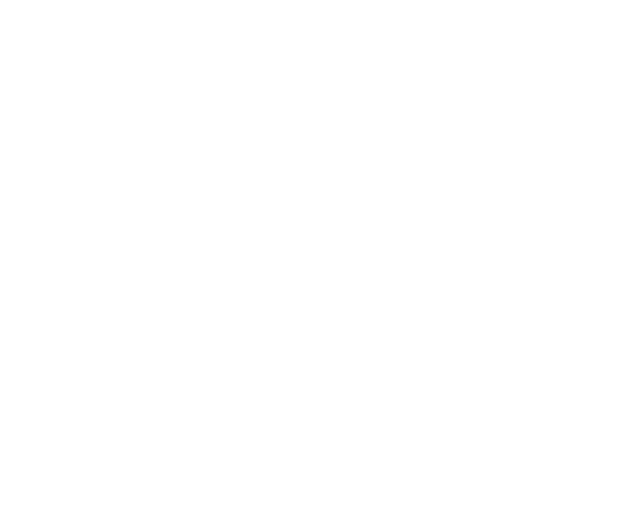
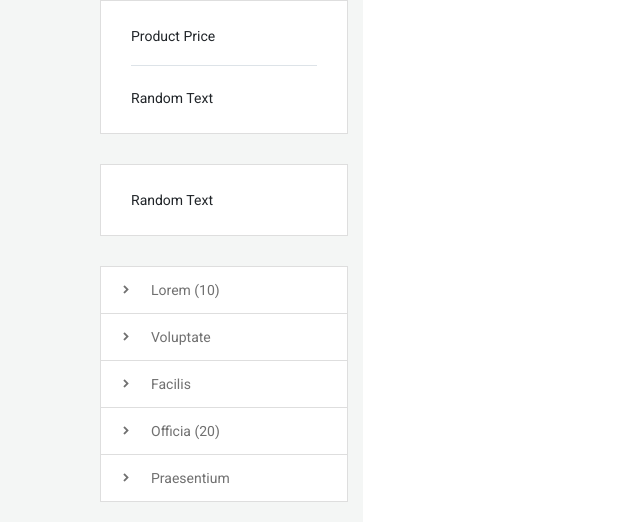
Before and after one commit to gkichan/online-market, a website: page app/aside.component.html in a window 1280 px wide. Shown: the whole page, without its empty margins (0-640 px from the left). Drawn offline with nearby package versions, Linux system fonts and the light colour scheme.

Commit message:
Добавил aside

```diff
--- a/app/aside.component.html
+++ b/app/aside.component.html
@@ -20,8 +20,70 @@
     <!-- Custom style -->
     <link rel="stylesheet" href="css/style.css">
     <link rel="stylesheet" href="css/components/aside.component.css">
+    <style>
+        body {
+            background-color: #f4f6f5;
+        }
+        .main-content {
+            background-color: #fff;
+            height: 100vh;
+        }
+    </style>
 </head>
 <body>
+    <section>
+        <div class="container d-flex">
+            <aside class="col-3">
+                <div class="aside-card">
+                    <div class="aside-card-title title-black title-md font-bold">
+                        <span>Product Price</span>
+                    </div>
+                    <!-- /.aside-card-title -->
+                    <span>Random Text</span>
+                </div>
+                <!-- /.aside-card -->
+                <div class="aside-card font-medium">
+                    <span>Random Text</span>
+                </div>
+                <!-- /.aside-card -->
+                <ul class="aside-nav font-medium">
+                    <li class="active">
+                        <a href="#">
+                            <i class="fa fa-chevron-right"></i>
+                            Lorem (10)
+                        </a>
+                    </li>
+                    <li>
+                        <a href="#">
+                            <i class="fa fa-chevron-right"></i>
+                            Voluptate
+                        </a>
+                    </li>
+                    <li>
+                        <a href="#">
+                            <i class="fa fa-chevron-right"></i>
+                            Facilis
+                        </a>
+                    </li>
+                    <li>
+                        <a href="#">
+                            <i class="fa fa-chevron-right"></i>
+                            Officia (20)
+                        </a>
+                    </li>
+                    <li>
+                        <a href="#">
+                            <i class="fa fa-chevron-right"></i>
+                            Praesentium
+                        </a>
+                    </li>
+                </ul>
+                <!-- /.aside-nav -->
+            </aside>
+            <div class="main-content col-9"></div>
+        </div>
+        <!-- /.container -->
+    </section>
 
     <!-- Optional JavaScripts -->
     <!-- jQuery first, then Popper.js, then Bootstrap JS -->
--- a/app/css/components/aside.component.css
+++ b/app/css/components/aside.component.css
@@ -1,5 +1,62 @@
 /* ===== ASIDE START ===== */
-
-
-
+/* -- ASIDE CARD START -- */
+aside .aside-card {
+    background-color: #fff;
+    padding: 28px 30px;
+    margin-bottom: 30px;
+    border: 1px solid #dedede;
+}
+aside .aside-card .aside-card-title {
+    padding-bottom: 22px;
+    margin-bottom: 25px;
+    border-bottom: 1px solid #dde3e8;
+}
+/* -- ASIDE CARD END -- */
+/* -- ASIDE NAV START -- */
+aside .aside-nav {
+    font-size: 14px;
+    color: #707070;
+    margin-top: 30px;
+    background-color: #fff;
+    border: 1px solid #dedede;
+}
+aside .aside-nav li {
+    position: relative;
+    border-bottom: 1px solid #dedede;
+}
+aside .aside-nav li:last-child {
+    border-bottom: none;
+}
+/* В финале поменять hover на класс .active */
+aside .aside-nav li:hover {
+    color: #263238;
+}
+/* В финале поменять hover на класс .active */
+aside .aside-nav li:hover::after {
+    content: '';
+    width: 100%;
+    height: 2px;
+    position: absolute;
+    left: 0;
+    bottom: 0;
+    background-color: #8bc34a;
+}
+/* В финале поменять hover на класс .active */
+aside .aside-nav li:hover i {
+    color: #8bc34a;
+}
+aside .aside-nav li a {
+    position: relative;
+    display: block;
+    padding: 16px 50px;
+}
+aside .aside-nav li i {
+    position: absolute;
+    top: 50%;
+    left: 22px;
+    font-size: 9px;
+    -webkit-transform: translateY(-51%);
+            transform: translateY(-51%);
+}
+/* -- ASIDE NAV END -- */
 /* ===== ASIDE END ===== */
--- a/source/css/components/aside.component.css
+++ b/source/css/components/aside.component.css
@@ -1,5 +1,61 @@
 /* ===== ASIDE START ===== */
-
-
-
+/* -- ASIDE CARD START -- */
+aside .aside-card {
+    background-color: #fff;
+    padding: 28px 30px;
+    margin-bottom: 30px;
+    border: 1px solid #dedede;
+}
+aside .aside-card .aside-card-title {
+    padding-bottom: 22px;
+    margin-bottom: 25px;
+    border-bottom: 1px solid #dde3e8;
+}
+/* -- ASIDE CARD END -- */
+/* -- ASIDE NAV START -- */
+aside .aside-nav {
+    font-size: 14px;
+    color: #707070;
+    margin-top: 30px;
+    background-color: #fff;
+    border: 1px solid #dedede;
+}
+aside .aside-nav li {
+    position: relative;
+    border-bottom: 1px solid #dedede;
+}
+aside .aside-nav li:last-child {
+    border-bottom: none;
+}
+/* В финале поменять hover на класс .active */
+aside .aside-nav li:hover {
+    color: #263238;
+}
+/* В финале поменять hover на класс .active */
+aside .aside-nav li:hover::after {
+    content: '';
+    width: 100%;
+    height: 2px;
+    position: absolute;
+    left: 0;
+    bottom: 0;
+    background-color: #8bc34a;
+}
+/* В финале поменять hover на класс .active */
+aside .aside-nav li:hover i {
+    color: #8bc34a;
+}
+aside .aside-nav li a {
+    position: relative;
+    display: block;
+    padding: 16px 50px;
+}
+aside .aside-nav li i {
+    position: absolute;
+    top: 50%;
+    left: 22px;
+    font-size: 9px;
+    transform: translateY(-51%);
+}
+/* -- ASIDE NAV END -- */
 /* ===== ASIDE END ===== */
```
